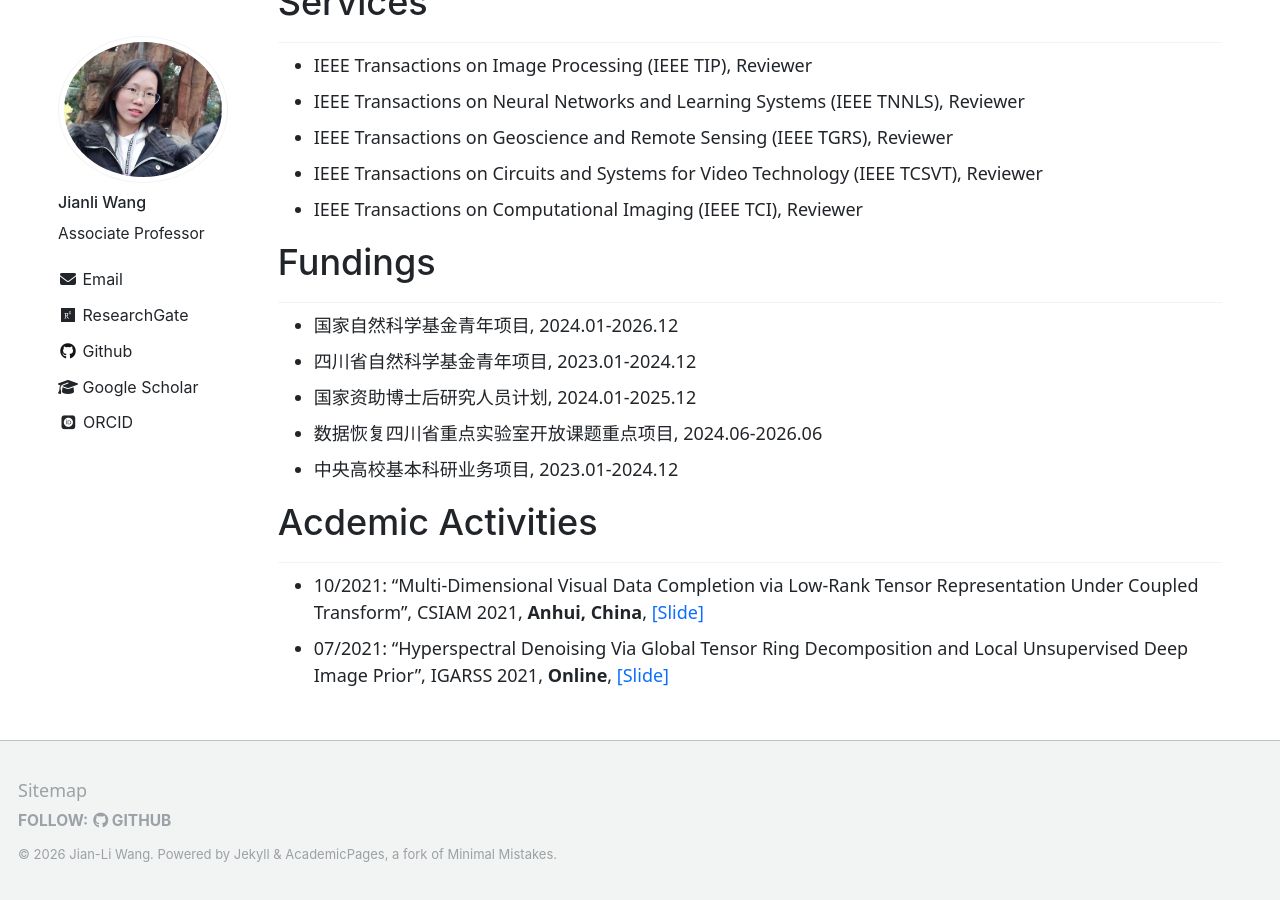
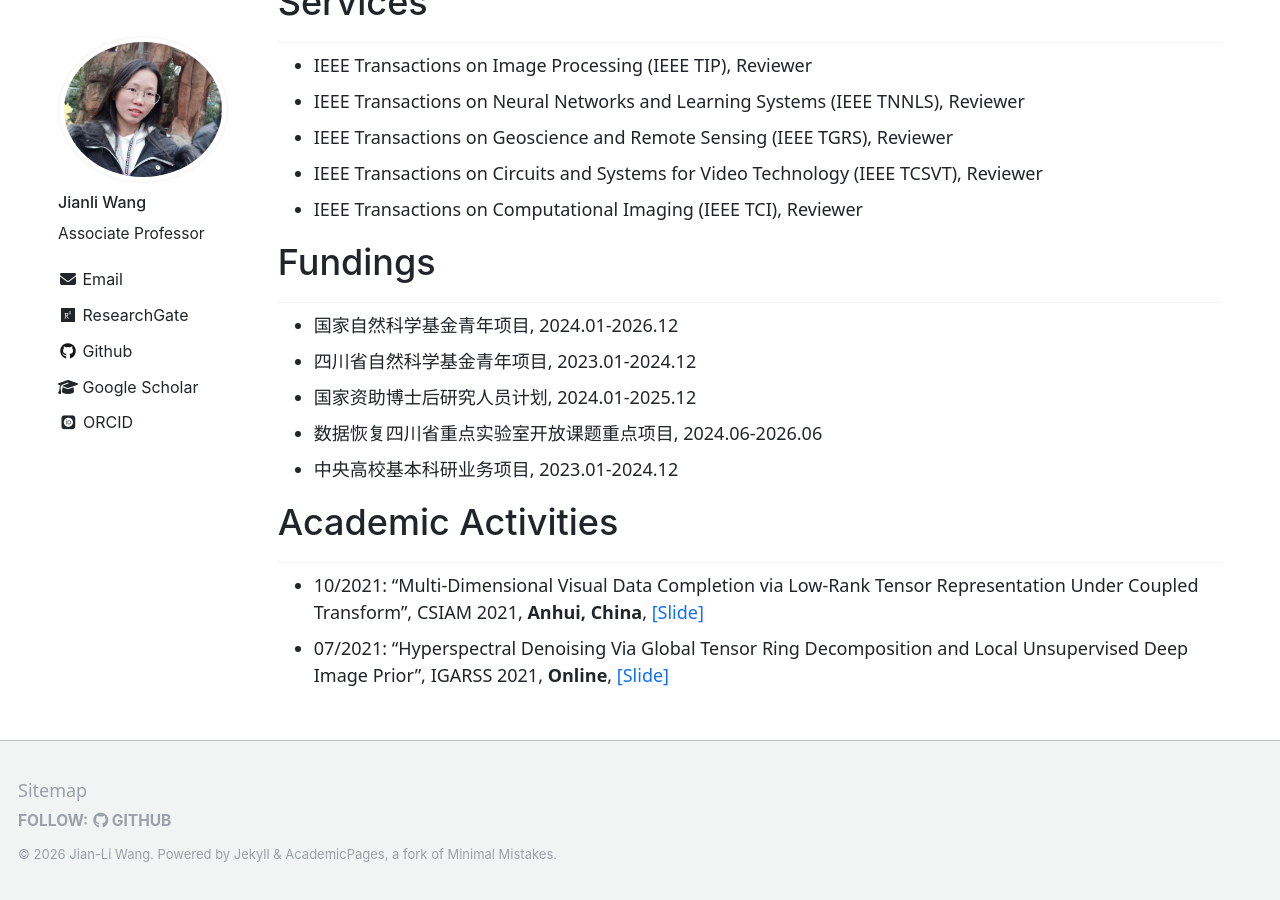
Before and after one commit to wangjianli123/wangjianli123.github.io, a Jekyll site: the page built from _pages/index.md, in a window 1280 px wide and 900 px high, scrolled down 1158 px. Built offline with Jekyll 4.4.1, drawn with Linux system fonts in a browser that asks for light colours; nearby versions of some CDN libraries; some web fonts are replaced; comment, search, counter and statistics services are not loaded.

Commit message:
Update index.md

```diff
--- a/_pages/index.md
+++ b/_pages/index.md
@@ -79,6 +79,6 @@ My current research interests include tensor modeling and computing, high-dimens
 - 数据恢复四川省重点实验室开放课题重点项目, 2024.06-2026.06
 - 中央高校基本科研业务项目, 2023.01-2024.12
 
-## Acdemic Activities
+## Academic Activities
 - 10/2021: "Multi-Dimensional Visual Data Completion via Low-Rank Tensor Representation Under Coupled Transform", CSIAM 2021, **Anhui, China**, [[Slide]](../images/IGRASS2021_1400.pdf)
 - 07/2021: "Hyperspectral Denoising Via Global Tensor Ring Decomposition and Local Unsupervised Deep Image Prior", IGARSS 2021, **Online**, [[Slide]](../images/IGRASS2021_1400.pdf)
```
